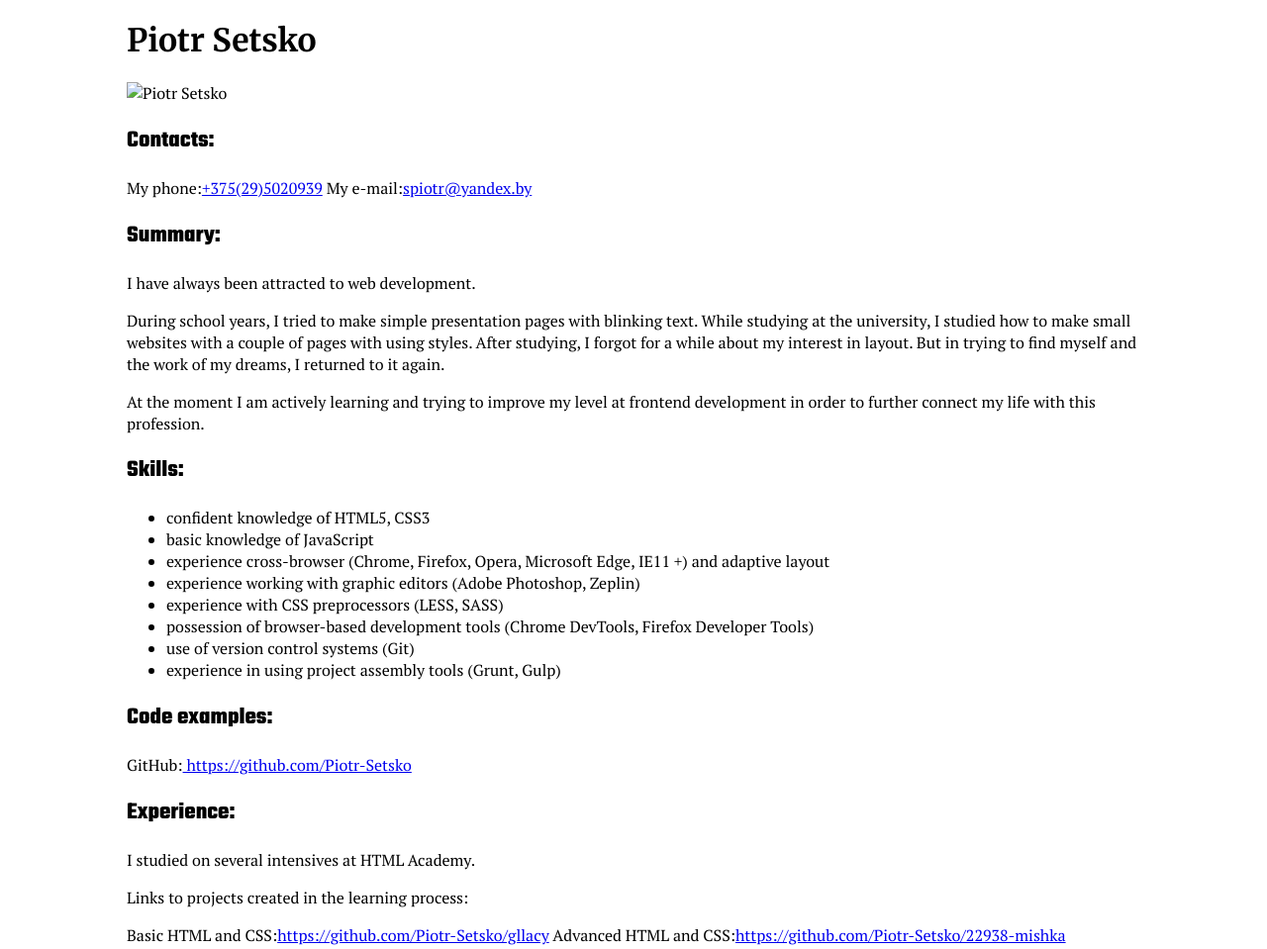
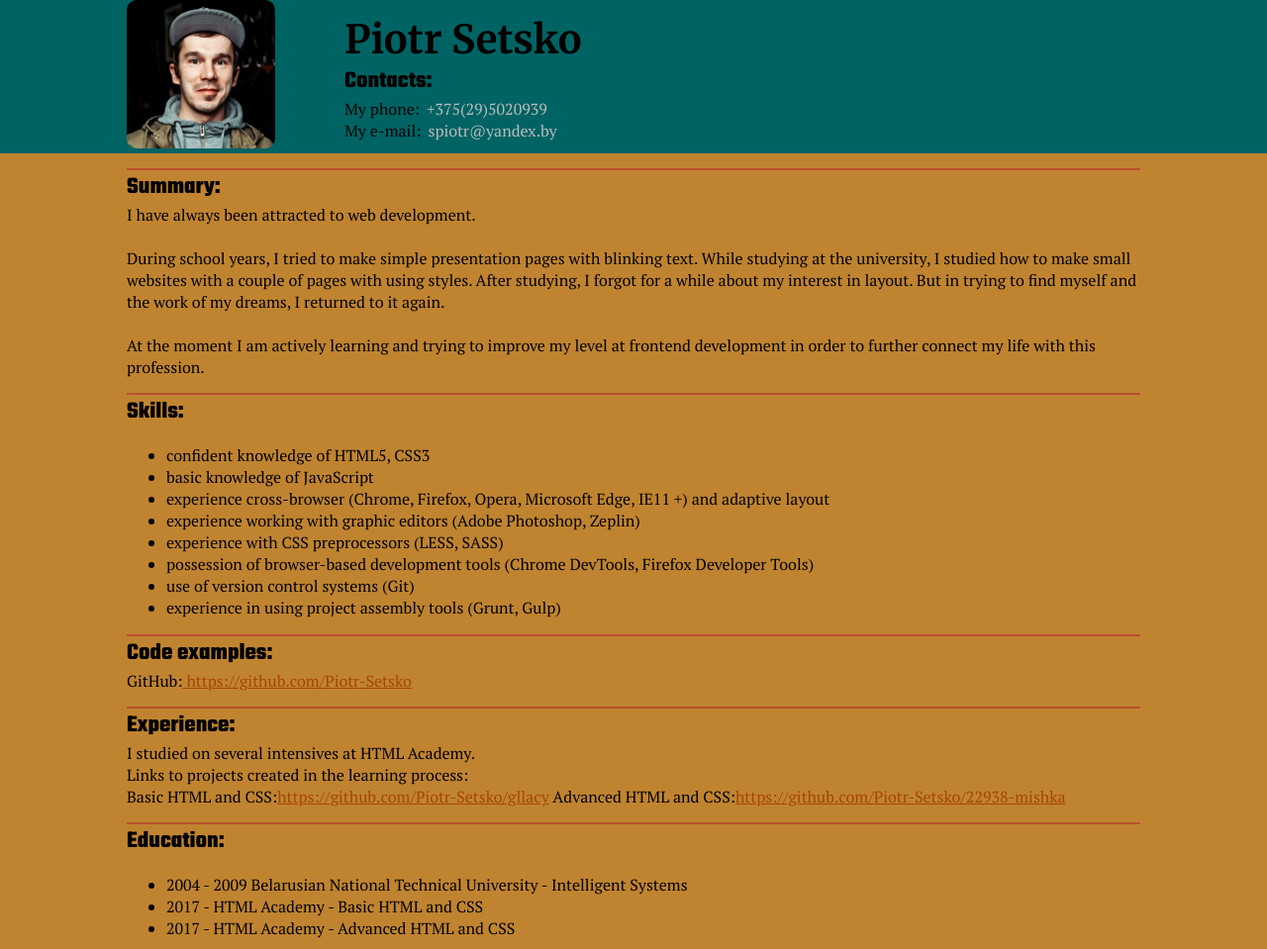
Before and after one commit to Piotr-Setsko/rsschool-2019Q1-cv, a plain HTML site: page index.html in a window 1280 px wide. Shown: the top 959 px of the page at 99% size. Drawn offline with Linux system fonts and the light colour scheme.

Commit message:
style: add background-color and links color

```diff
--- a/css/style.css
+++ b/css/style.css
@@ -1,4 +1,4 @@
-body {
+body, p, em {
   margin: 0;
   padding: 0;
   font-family: "PT Serif", "Times New Roman", serif;
@@ -9,10 +9,59 @@ body {
   width: 1024px;
 }
 
+header .site-wrapper {
+  display: flex;
+  justify-content: flex-start;
+}
+
+header {
+  background-color: #006363;
+}
+
+main {
+  display: flex;
+  background-color: #C08430;
+}
+
+footer {
+  background-color: #0A0A0D;
+}
+
 h1 {
+  margin: 0;
+  margin-top: 15px;
   font-family: "Merriweather", "Times New Roman", serif;
+  font-size: 40px;
+}
+
+img {
+  border-radius: 10px;
 }
 
 h2 {
+  margin: 0;
   font-family: "Teko", Arial, sans-serif;
 }
+
+.main-info {
+  margin-left: 70px;
+}
+
+.main-info span {
+  display: block;
+}
+
+.main-info a {
+  padding-left: 7px;
+  text-decoration: none;
+  color: #bbbbbb;
+}
+
+section {
+  margin-top: 15px;
+  border-top: 2px solid #ba512f;
+}
+
+main a {
+  color: #a64500;
+}
--- a/index.html
+++ b/index.html
@@ -9,23 +9,29 @@
   <title>CV</title>
 </head>
 <body>
-  <div class="site-wrapper">
     <header>
+      <div class="site-wrapper">
+      <div class="clip-path">
+        <img src="assets/photo.jpg" alt="Piotr Setsko" width="150px" height="150px">
+      </div>
+      <div class="main-info">
       <h1>Piotr Setsko</h1>
-      <div class="clip-path">
-        <img src="assets/foto.jpg" alt="Piotr Setsko" width="150px" height="150px">
-      </div>
       <div class="contacts">
         <h2 class="section-name">Contacts:</h2>
         <span>My phone:<a href="tel:+375295020939">+375(29)5020939</a></span>
         <span>My e-mail:<a href="mailto: spiotr@yandex.by">spiotr@yandex.by</a></span>
       </div>
+    </div>
+    </div>
     </header>
     <main>
+      <div class="site-wrapper">
       <section class="summary">
         <h2 class="section-name">Summary:</h2>
         <p>I have always been attracted to web development.</p>
+        <br>
         <p>During school years, I tried to make simple presentation pages with blinking text. While studying at the university, I studied how to make small websites with a couple of pages with using styles. After studying, I forgot for a while about my interest in layout. But in trying to find myself and the work of my dreams, I returned to it again.</p>
+        <br>
         <p>At the moment I am actively learning and trying to improve my level at frontend development in order to further connect my life with this profession.</p>
       </section>
       <section class="skills">
@@ -66,10 +72,10 @@
         <p>Result of Streamline english test - Pre-Intermediate(CEFR A2+)</p>
         <p>Currently, I study the language with programs: Lingvist, Duolingo</p>
       </section>
+    </div>
     </main>
     <footer>
       <p><em>&copy; Piotr-Setsko</em></p>
     </footer>
-  </div>
 </body>
 </html>
```
